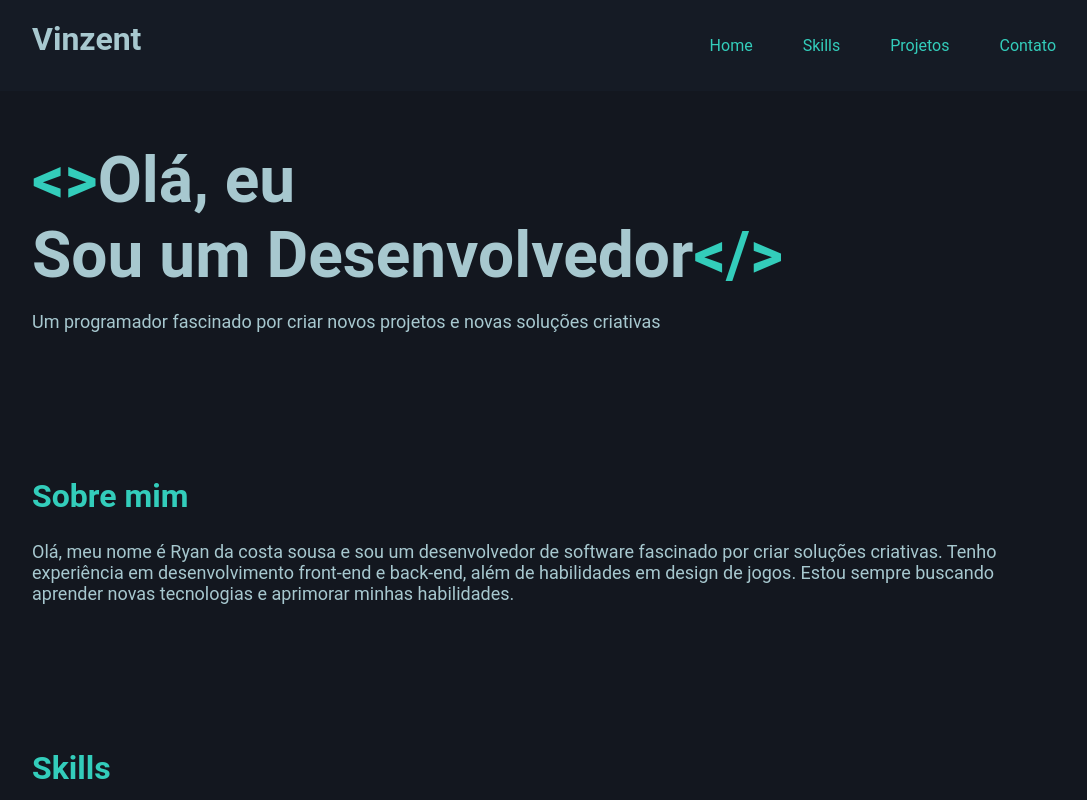
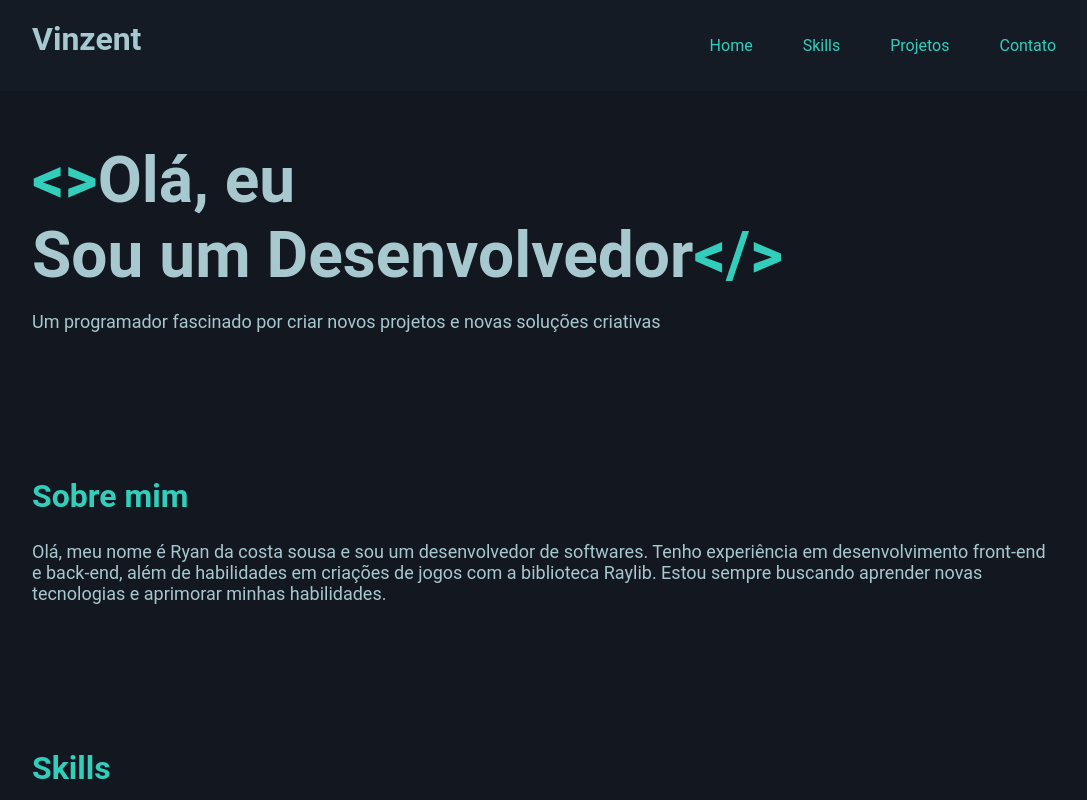
Before and after one commit to vinzent01/Portfolio, a React (Create React App) app: page / in a window 1280 px wide. Shown: the top 800 px of the page, without its empty margins (96-1183 px from the left). Built offline with nearby package versions, Linux system fonts and the light colour scheme.

Commit message:
added some changes

```diff
--- a/src/App.tsx
+++ b/src/App.tsx
@@ -61,8 +61,8 @@ function App() {
         <section className="about" id="about">
           <h2 className='highlight'>Sobre mim</h2>
           <p>
-            Olá, meu nome é Ryan da costa sousa e sou um desenvolvedor de software fascinado por criar soluções criativas.
-            Tenho experiência em desenvolvimento front-end e back-end, além de habilidades em design de jogos.
+            Olá, meu nome é Ryan da costa sousa e sou um desenvolvedor de softwares.
+            Tenho experiência em desenvolvimento front-end e back-end, além de habilidades em criações de jogos com a biblioteca Raylib.
             Estou sempre buscando aprender novas tecnologias e aprimorar minhas habilidades.
           </p>
         </section>
--- a/src/css/index.css
+++ b/src/css/index.css
@@ -5,6 +5,10 @@
   --var-text-color : #A7C8CF;
   --var-background-color : #13171F;
   --var-foreground-color : #1e2029;
+}
+
+html {
+  margin :0;
 }
 
 body {
```
Also changed, not shown: 1 other file (tests, documents, lock files or other folders).
